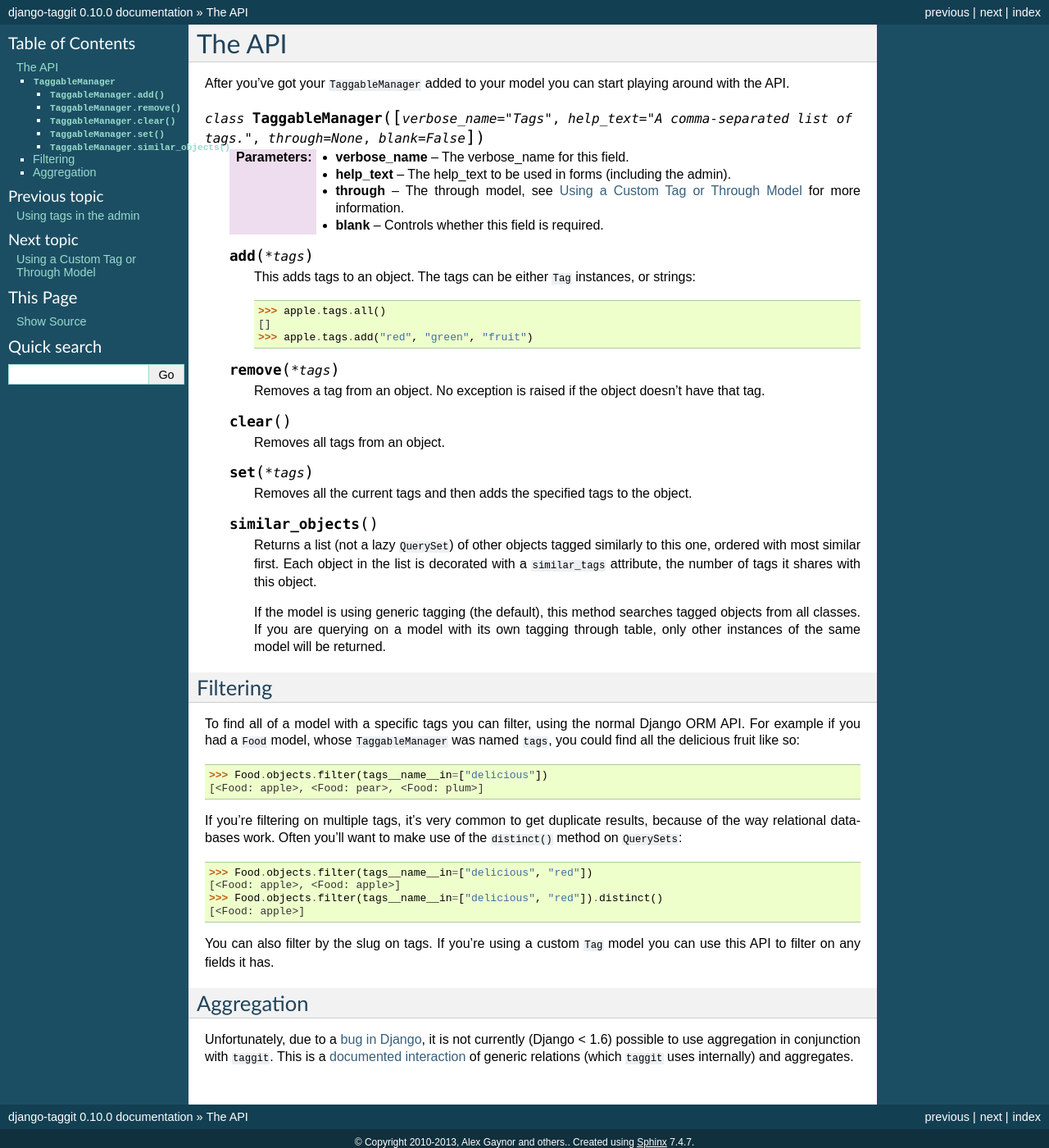
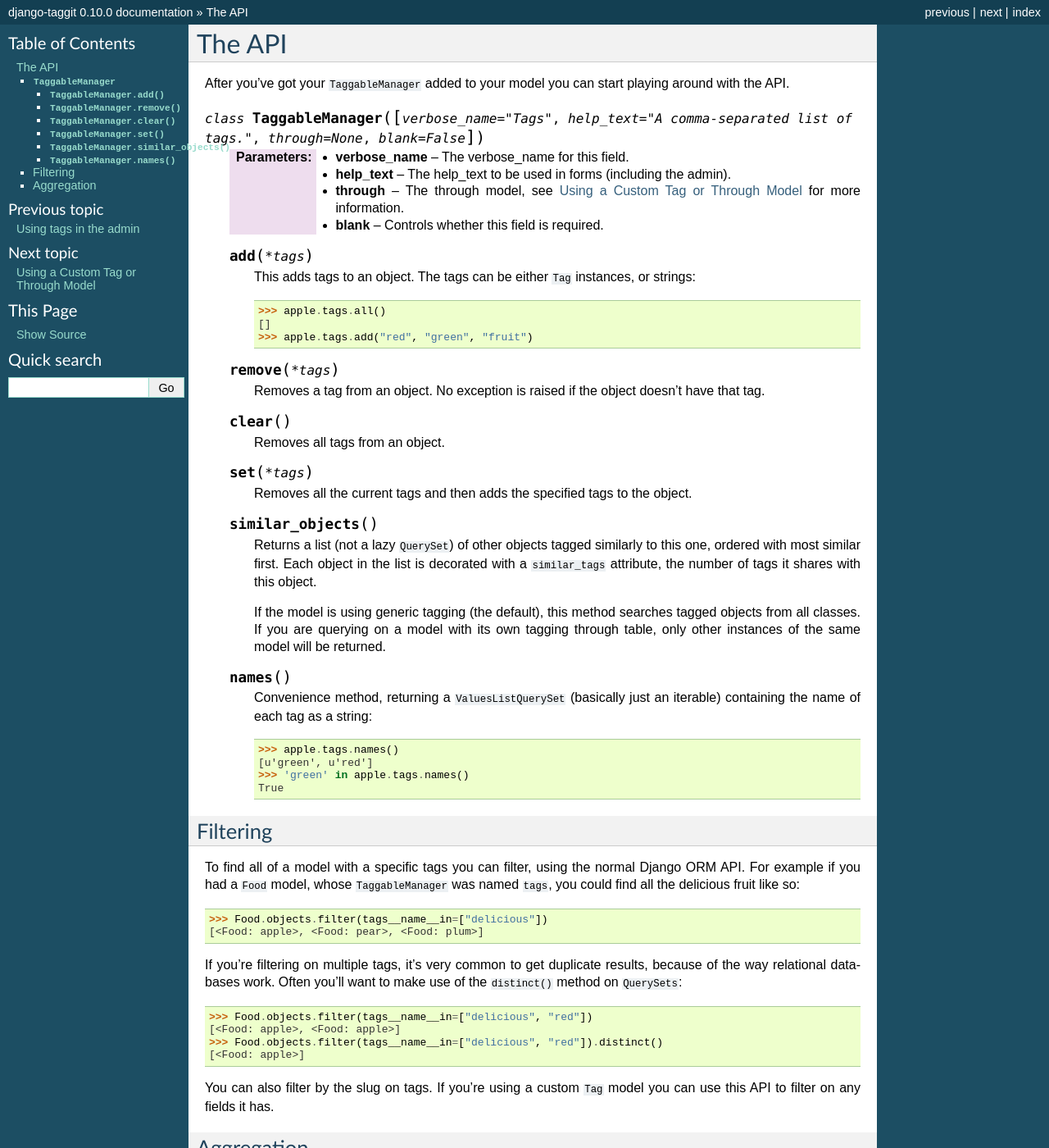
Before and after one commit to jazzband/django-taggit, a Sphinx documentation site: the page built from docs/api.txt, in a window 1280 px wide and 1400 px high. Shown: the whole window at 82% size. Built offline with Sphinx 7.4.7, drawn with Linux system fonts in a browser that asks for light colours.

Commit message:
Added names() method to _TaggableManager

```diff
--- a/docs/api.txt
+++ b/docs/api.txt
@@ -54,6 +54,16 @@
         model with its own tagging through table, only other instances of the
         same model will be returned.
 
+    .. method:: names()
+
+        Convenience method, returning a ``ValuesListQuerySet`` (basically
+        just an iterable) containing the name of each tag as a string::
+
+            >>> apple.tags.names()
+            [u'green', u'red']
+            >>> 'green' in apple.tags.names()
+            True
+
 Filtering
 ~~~~~~~~~
 
```
Also changed, not shown: 2 other files.
